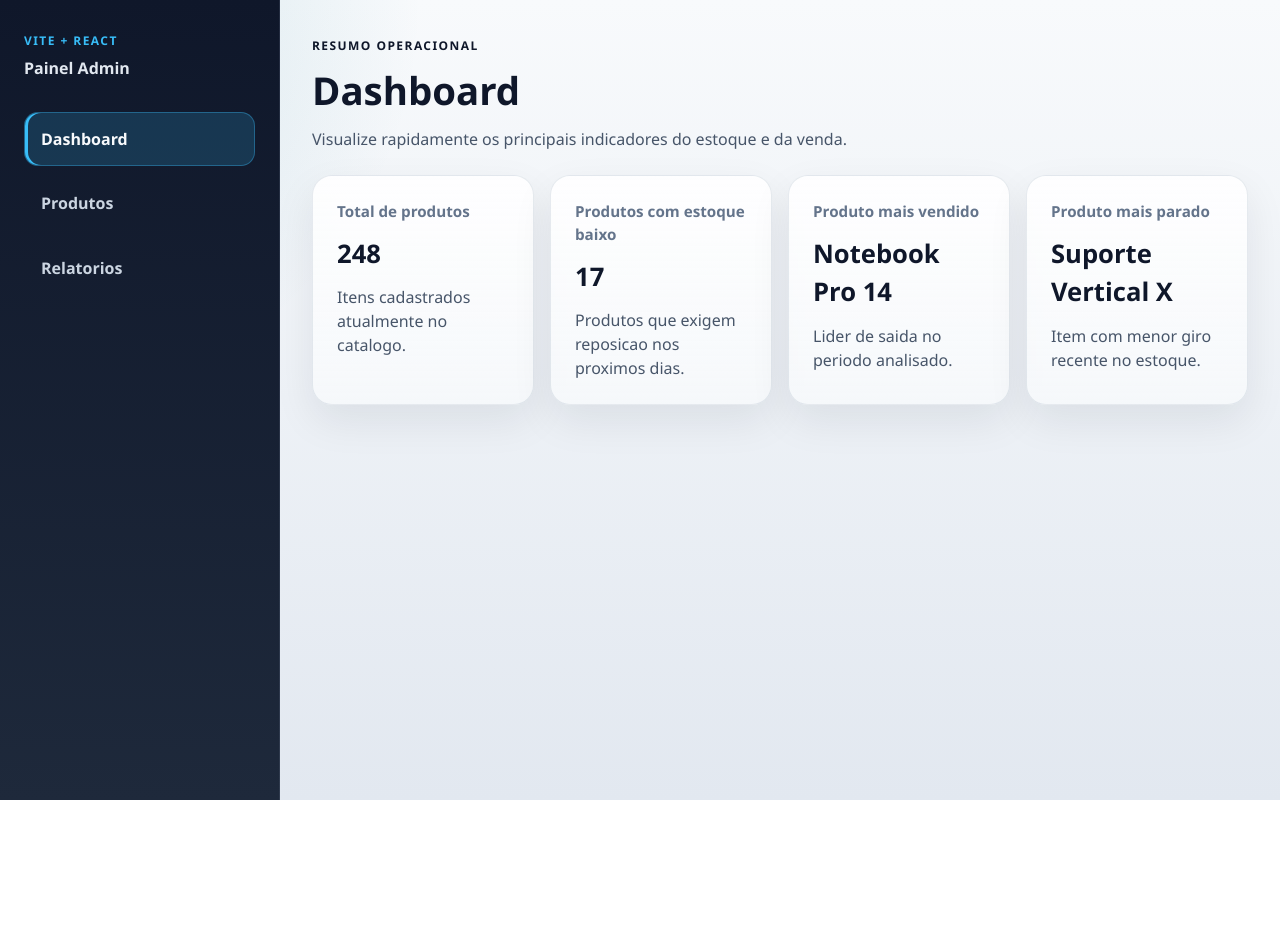
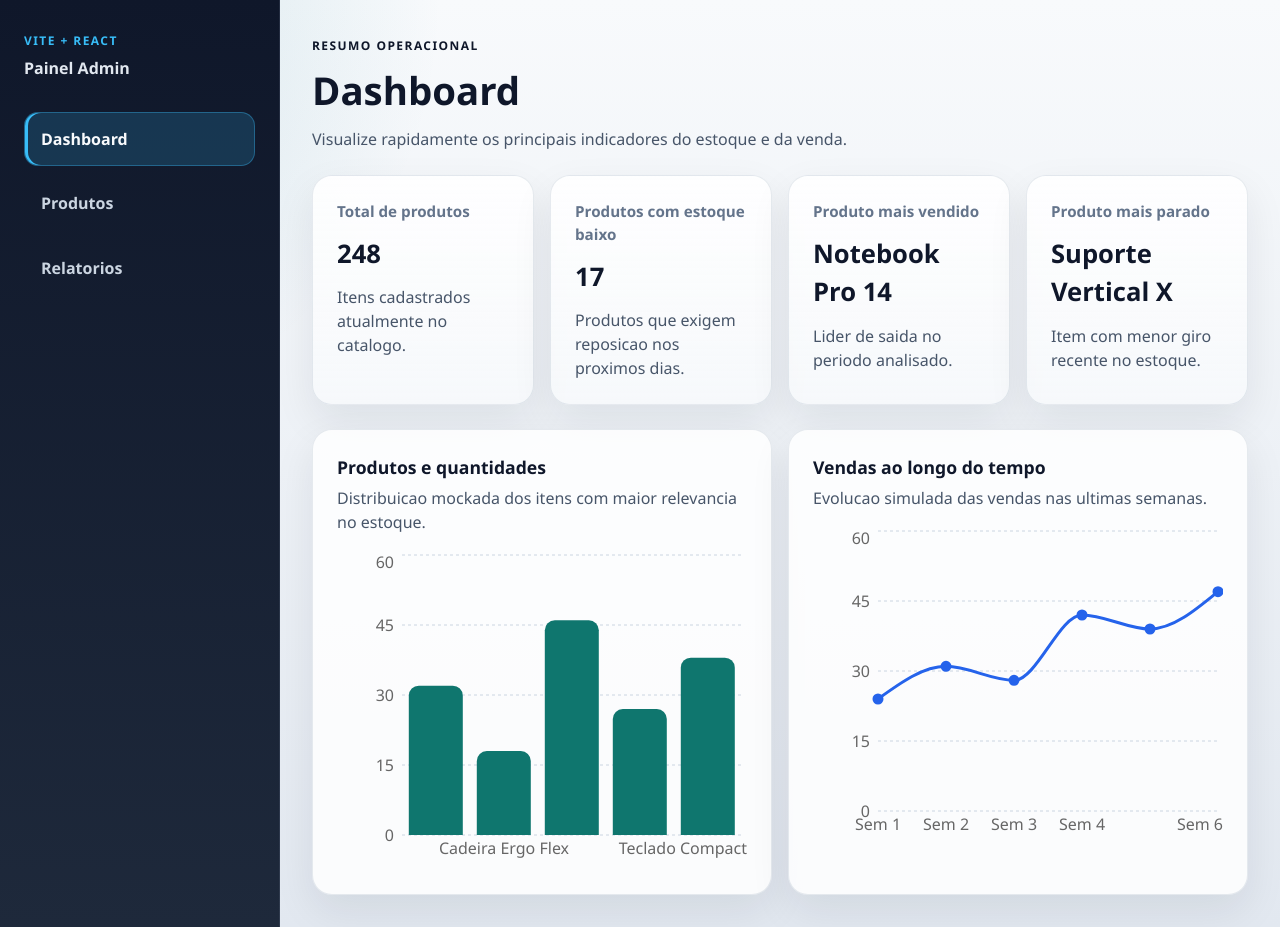
Before and after one commit to lucaspires31/inventory-management-dashboard, a React (Vite) app in the folder frontend/: page /dashboard in a window 1280 px wide. Before the commit the page ends 800 px from the top, so only its background shows below. Built offline with nearby package versions, Linux system fonts and the light colour scheme.

Commit message:
feat: add dashboard charts with Recharts and mock analytics data

```diff
--- a/frontend/package.json
+++ b/frontend/package.json
@@ -11,7 +11,8 @@
   "dependencies": {
     "react": "^18.3.1",
     "react-dom": "^18.3.1",
-    "react-router-dom": "^6.30.1"
+    "react-router-dom": "^6.30.1",
+    "recharts": "^3.8.1"
   },
   "devDependencies": {
     "@vitejs/plugin-react": "^4.4.1",
--- a/frontend/src/pages/Dashboard/DashboardPage.jsx
+++ b/frontend/src/pages/Dashboard/DashboardPage.jsx
@@ -1,5 +1,10 @@
 import { DashboardCard } from './components/DashboardCard';
-import { dashboardMetrics } from './mockData';
+import { DashboardChart } from './components/DashboardChart';
+import {
+  dashboardMetrics,
+  productQuantityData,
+  salesOverTimeData,
+} from './mockData';
 
 export function DashboardPage() {
   return (
@@ -20,6 +25,28 @@ export function DashboardPage() {
           />
         ))}
       </div>
+
+      <div className="dashboard-charts">
+        <DashboardChart
+          type="bar"
+          title="Produtos e quantidades"
+          description="Distribuicao mockada dos itens com maior relevancia no estoque."
+          data={productQuantityData}
+          dataKey="quantidade"
+          xAxisKey="produto"
+          color="#0f766e"
+        />
+
+        <DashboardChart
+          type="line"
+          title="Vendas ao longo do tempo"
+          description="Evolucao simulada das vendas nas ultimas semanas."
+          data={salesOverTimeData}
+          dataKey="vendas"
+          xAxisKey="periodo"
+          color="#2563eb"
+        />
+      </div>
     </section>
   );
 }
--- /dev/null
+++ b/frontend/src/pages/Dashboard/components/DashboardChart.jsx
@@ -0,0 +1,59 @@
+import {
+  Bar,
+  BarChart,
+  CartesianGrid,
+  Line,
+  LineChart,
+  ResponsiveContainer,
+  Tooltip,
+  XAxis,
+  YAxis,
+} from 'recharts';
+
+export function DashboardChart({
+  type,
+  title,
+  description,
+  data,
+  dataKey,
+  xAxisKey,
+  color,
+}) {
+  return (
+    <article className="dashboard-chart">
+      <header className="dashboard-chart__header">
+        <h2>{title}</h2>
+        <p>{description}</p>
+      </header>
+
+      <div className="dashboard-chart__content">
+        <ResponsiveContainer width="100%" height="100%">
+          {type === 'bar' ? (
+            <BarChart data={data}>
+              <CartesianGrid strokeDasharray="3 3" stroke="#cbd5e1" vertical={false} />
+              <XAxis dataKey={xAxisKey} tickLine={false} axisLine={false} />
+              <YAxis tickLine={false} axisLine={false} />
+              <Tooltip cursor={{ fill: 'rgba(148, 163, 184, 0.12)' }} />
+              <Bar dataKey={dataKey} fill={color} radius={[10, 10, 0, 0]} />
+            </BarChart>
+          ) : (
+            <LineChart data={data}>
+              <CartesianGrid strokeDasharray="3 3" stroke="#cbd5e1" vertical={false} />
+              <XAxis dataKey={xAxisKey} tickLine={false} axisLine={false} />
+              <YAxis tickLine={false} axisLine={false} />
+              <Tooltip />
+              <Line
+                type="monotone"
+                dataKey={dataKey}
+                stroke={color}
+                strokeWidth={3}
+                dot={{ r: 4, fill: color }}
+                activeDot={{ r: 6 }}
+              />
+            </LineChart>
+          )}
+        </ResponsiveContainer>
+      </div>
+    </article>
+  );
+}
--- a/frontend/src/pages/Dashboard/mockData.js
+++ b/frontend/src/pages/Dashboard/mockData.js
@@ -20,3 +20,20 @@ export const dashboardMetrics = [
     description: 'Item com menor giro recente no estoque.',
   },
 ];
+
+export const productQuantityData = [
+  { produto: 'Notebook Pro 14', quantidade: 32 },
+  { produto: 'Cadeira Ergo Flex', quantidade: 18 },
+  { produto: 'Headset Studio X', quantidade: 46 },
+  { produto: 'Monitor UltraView', quantidade: 27 },
+  { produto: 'Teclado Compact', quantidade: 38 },
+];
+
+export const salesOverTimeData = [
+  { periodo: 'Sem 1', vendas: 24 },
+  { periodo: 'Sem 2', vendas: 31 },
+  { periodo: 'Sem 3', vendas: 28 },
+  { periodo: 'Sem 4', vendas: 42 },
+  { periodo: 'Sem 5', vendas: 39 },
+  { periodo: 'Sem 6', vendas: 47 },
+];
--- a/frontend/src/styles/global.css
+++ b/frontend/src/styles/global.css
@@ -138,6 +138,12 @@ textarea {
   gap: 1rem;
 }
 
+.dashboard-charts {
+  display: grid;
+  grid-template-columns: repeat(auto-fit, minmax(320px, 1fr));
+  gap: 1rem;
+}
+
 .card,
 .table-card {
   padding: 1.4rem;
@@ -174,6 +180,35 @@ textarea {
 .dashboard-card__value {
   font-size: clamp(1.4rem, 2vw, 1.85rem);
   color: #0f172a;
+}
+
+.dashboard-chart {
+  padding: 1.5rem;
+  border: 1px solid rgba(148, 163, 184, 0.22);
+  border-radius: 20px;
+  background: rgba(255, 255, 255, 0.84);
+  box-shadow: 0 16px 40px rgba(15, 23, 42, 0.08);
+}
+
+.dashboard-chart__header {
+  display: flex;
+  flex-direction: column;
+  gap: 0.35rem;
+  margin-bottom: 1rem;
+}
+
+.dashboard-chart__header h2 {
+  margin: 0;
+  font-size: 1.1rem;
+}
+
+.dashboard-chart__header p {
+  margin: 0;
+  color: #475569;
+}
+
+.dashboard-chart__content {
+  height: 320px;
 }
 
 .card__label {
```
Also changed, not shown: 1 other file (tests, documents, lock files or other folders).
